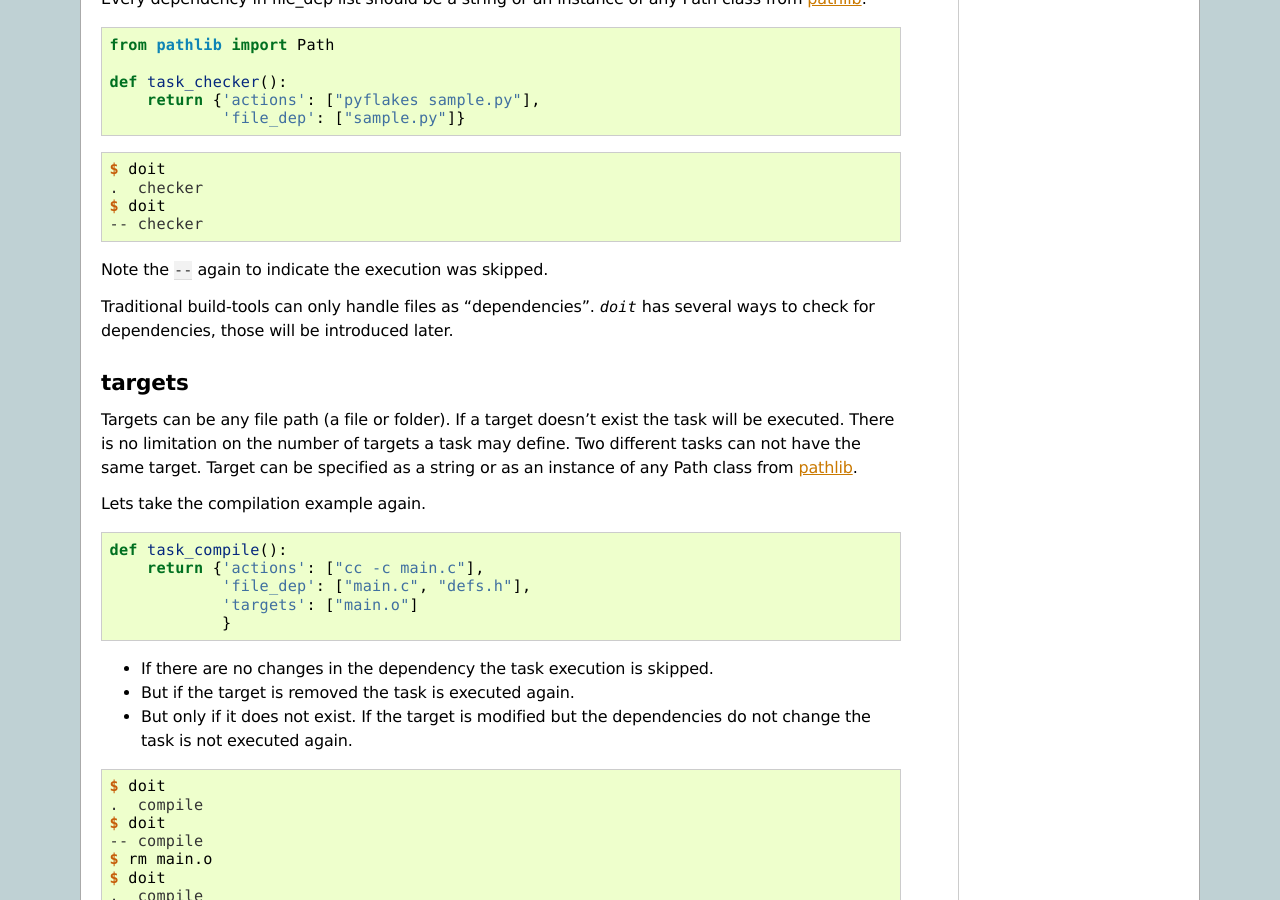
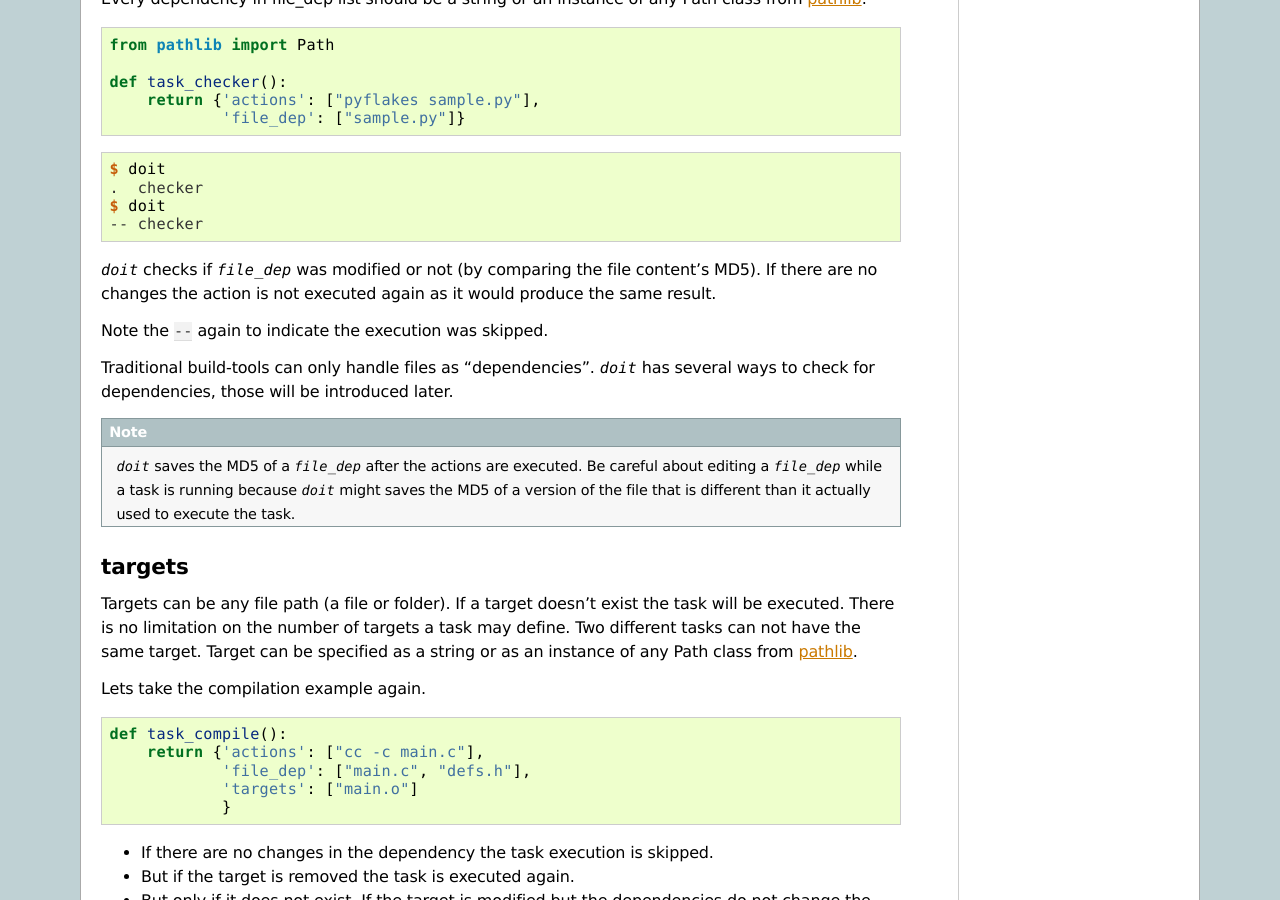
Before and after one commit to pydoit/doit, a Sphinx documentation site: the page built from doc/tasks.rst, in a window 1280 px wide and 900 px high, scrolled down 7355 px. Built offline with Sphinx 7.4.7, drawn with Linux system fonts in a browser that asks for light colours.

Commit message:
doc: note about MD5 of file_dep is calculated after action execution.

```diff
--- a/doc/tasks.rst
+++ b/doc/tasks.rst
@@ -1,3 +1,4 @@
+
 ========
 Tasks
 ========
@@ -346,10 +347,23 @@ Path class from `pathlib <https://docs.python.org/3/library/pathlib.html>`_.
    $ doit
    -- checker
 
+
+`doit` checks if `file_dep` was modified or not
+(by comparing the file content's MD5). If there are no changes the action
+is not executed again as it would produce the same result.
+
 Note the ``--`` again to indicate the execution was skipped.
 
 Traditional build-tools can only handle files as "dependencies".
 `doit` has several ways to check for dependencies, those will be introduced later.
+
+
+.. note::
+
+   `doit` saves the MD5 of a `file_dep` after the actions are executed.
+   Be careful about editing a `file_dep` while a task is running because
+   `doit` might saves the MD5 of a version of the file that is different
+   than it actually used to execute the task.
 
 
 targets
```
